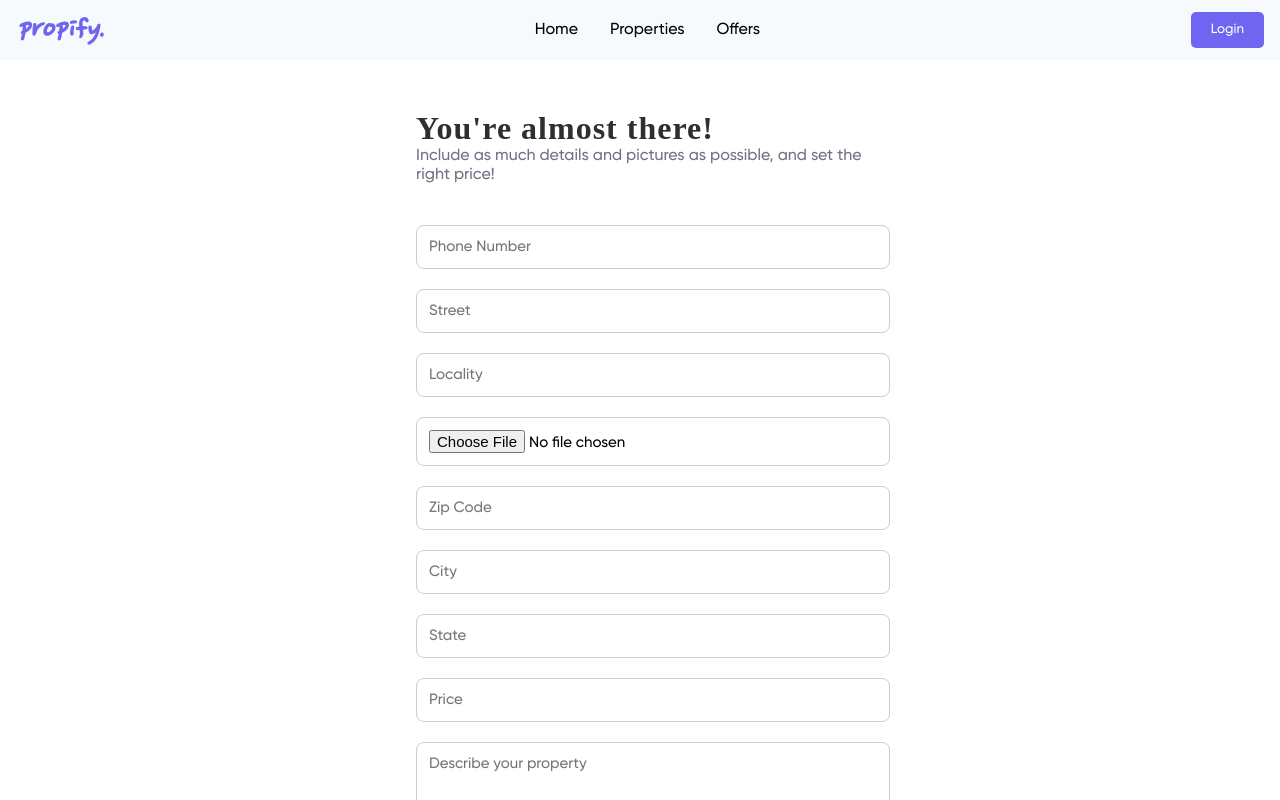
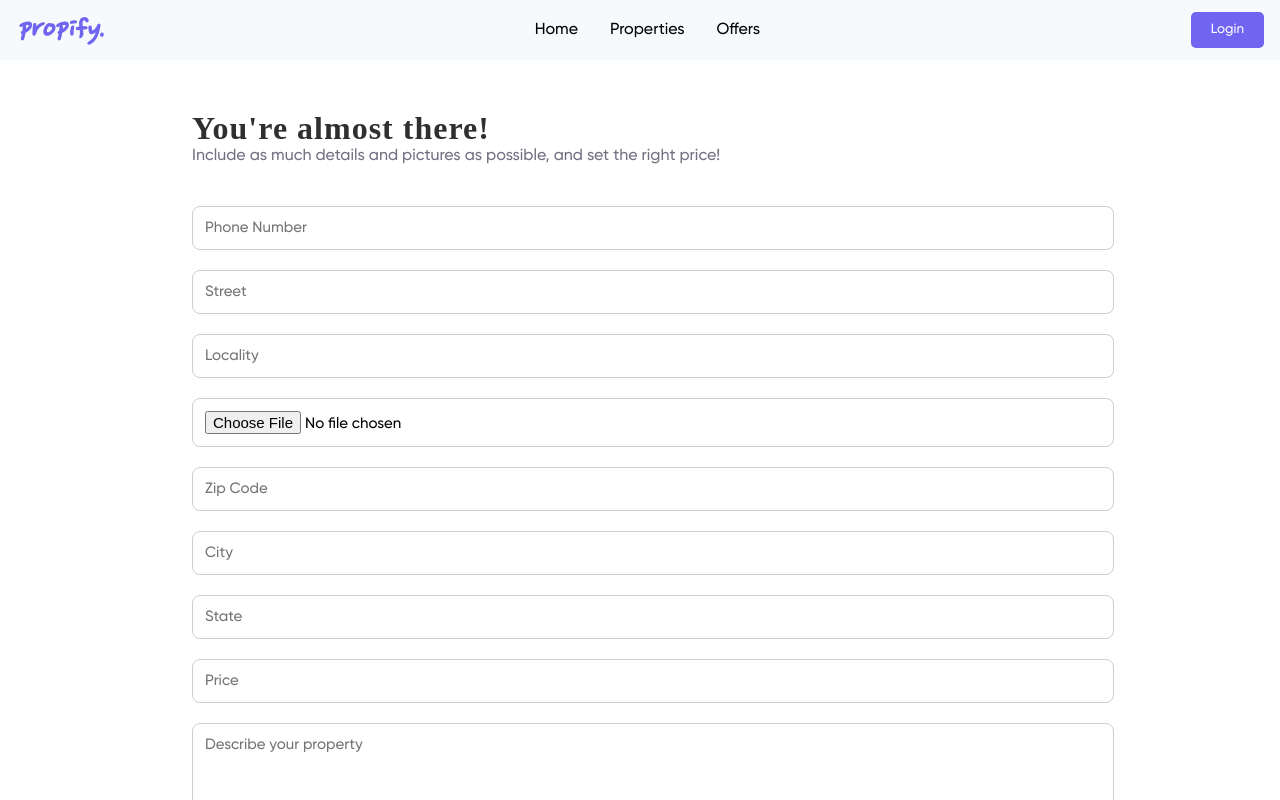
Before and after one commit to brijal091/Latitude-CMS, a React (Create React App) app in the folder Frontend/: page /add_property in a window 1280 px wide. Shown: the top 800 px of the page. Built offline with nearby package versions, Linux system fonts and the light colour scheme.

Commit message:
made responsive

```diff
--- a/Frontend/src/components/dashboard/sidebar/sidebar.scss
+++ b/Frontend/src/components/dashboard/sidebar/sidebar.scss
@@ -24,6 +24,11 @@
       width: 50%;
       margin-top: 5%;
 
+      @media only screen and (min-width: 768px) and (max-width: 1024px) {
+        width: 100%;
+        // border: 1px solid red;
+      }
+
       @media only screen and (max-width: 767px) {
         text-align: center;
         width: 60%;
--- a/Frontend/src/pages/addProperty/addProperty.scss
+++ b/Frontend/src/pages/addProperty/addProperty.scss
@@ -3,7 +3,7 @@
   margin-bottom: 80px;
 
   .property-details-form {
-    width: 35%;
+    width: 70%;
     margin: auto;
     margin-top: 50px;
 
--- a/Frontend/src/pages/client/clientDashboard/clientDashboard.scss
+++ b/Frontend/src/pages/client/clientDashboard/clientDashboard.scss
@@ -4,7 +4,7 @@
   .grid-table {
     // border: 1px solid red;
     display: grid;
-    grid-template-columns: 10% 20% 40% 10% 20%;
+    grid-template-columns: 10% 20% 30% 20% 20%;
 
     @media only screen and (max-width: 767px) {
       grid-template-columns: repeat(1, 1fr);
@@ -50,6 +50,10 @@
     border-radius: 50%;
     border: 1px solid;
 
+    @media only screen and (max-width: 767px) {
+      margin: auto;
+    }
+
     img {
       @include img-wrapper;
     }
--- a/Frontend/src/pages/property/LandingPage.jsx
+++ b/Frontend/src/pages/property/LandingPage.jsx
@@ -10,7 +10,7 @@
       <Hero />
       <About />
       <NewsLetter />
-      <Footer/>
+      <Footer />
     </div>
   );
 };
--- a/Frontend/src/pages/property/newsLetter/newsLetter.scss
+++ b/Frontend/src/pages/property/newsLetter/newsLetter.scss
@@ -10,11 +10,11 @@
     width: 90%;
     margin: auto;
 
-      h2{
+    h2 {
       color: white;
     }
 
-      p{
+    p {
       color: #727183;
       margin-top: 10px;
     }
```
Also changed, not shown: Frontend/src/pages/property/about/about.scss (line endings or trailing spaces). Lines whose indentation alone changed are shown as unchanged.
